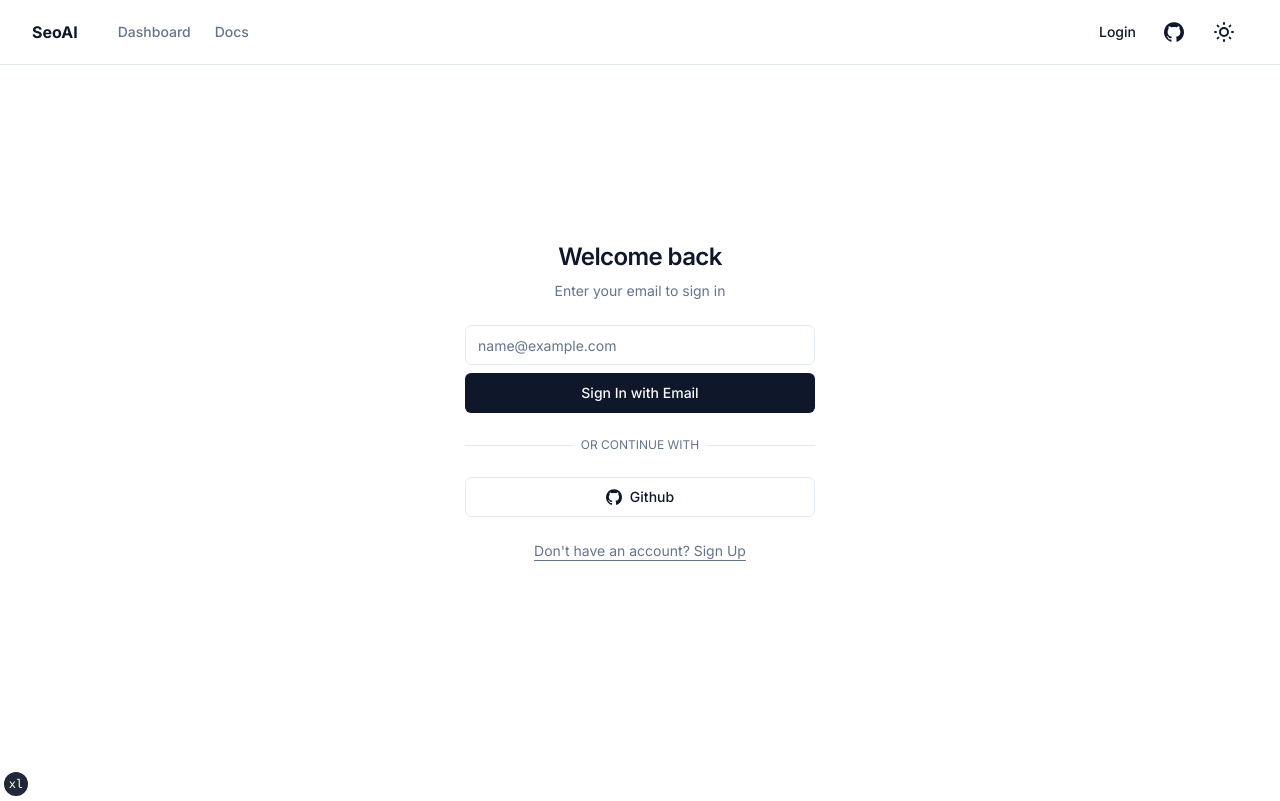
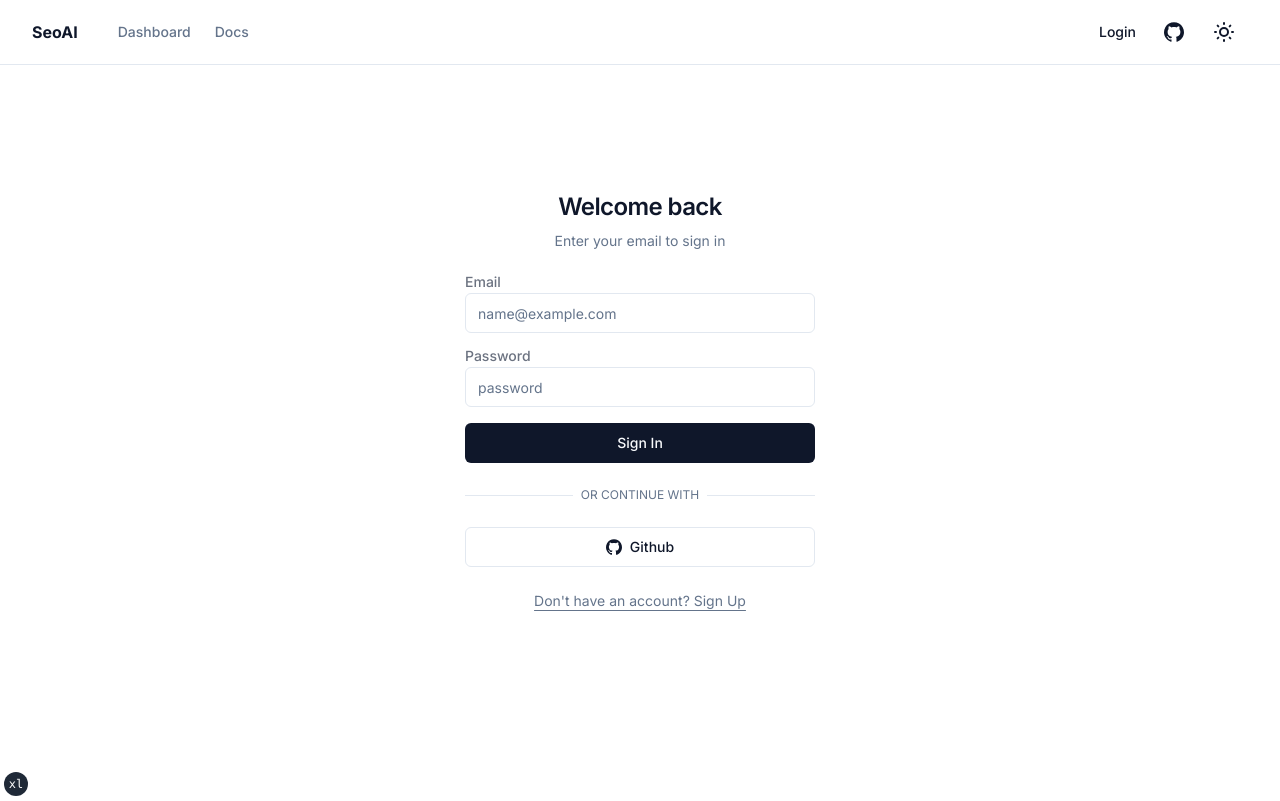
Before and after one commit to rocketburst/seoai, a Next.js app: page /login in a window 1280 px wide. Built offline with nearby package versions, Linux system fonts and the light colour scheme.

Commit message:
changed to using email and pass

```diff
--- a/components/user-auth-form.tsx
+++ b/components/user-auth-form.tsx
@@ -1,7 +1,6 @@
 "use client"
 
 import { useState } from "react"
-import { useSearchParams } from "next/navigation"
 import { zodResolver } from "@hookform/resolvers/zod"
 import { useForm } from "react-hook-form"
 import * as z from "zod"
@@ -27,7 +26,6 @@ export function UserAuthForm({ className, ...props }: UserAuthFormProps) {
   })
   const [isLoading, setIsLoading] = useState<boolean>(false)
   const [isGitHubLoading, setIsGitHubLoading] = useState<boolean>(false)
-  const searchParams = useSearchParams()
 
   const onSubmit = async (data: FormData) => {
     setIsLoading(true)
@@ -36,11 +34,12 @@ export function UserAuthForm({ className, ...props }: UserAuthFormProps) {
   return (
     <div className={cn("grid gap-6", className)} {...props}>
       <form onSubmit={handleSubmit(onSubmit)}>
-        <div className="grid gap-2">
+        <div className="grid gap-2 space-y-2">
           <div className="grid gap-1">
-            <Label className="sr-only" htmlFor="email">
+            <Label className="text-gray-500" htmlFor="email">
               Email
             </Label>
+
             <Input
               id="email"
               placeholder="name@example.com"
@@ -58,11 +57,33 @@ export function UserAuthForm({ className, ...props }: UserAuthFormProps) {
             )}
           </div>
 
+          <div className="grid gap-1">
+            <Label className="text-gray-500" htmlFor="password">
+              Password
+            </Label>
+
+            <Input
+              id="password"
+              placeholder="password"
+              type="password"
+              autoCapitalize="none"
+              autoCorrect="off"
+              disabled={isLoading || isGitHubLoading}
+              {...register("password")}
+            />
+
+            {errors?.email && (
+              <p className="px-1 text-xs text-red-600">
+                {errors.email.message}
+              </p>
+            )}
+          </div>
+
           <button className={cn(buttonVariants())} disabled={isLoading}>
             {isLoading && (
               <Icons.spinner className="mr-2 h-4 w-4 animate-spin" />
             )}
-            Sign In with Email
+            Sign In
           </button>
         </div>
       </form>
--- a/lib/validations/auth.ts
+++ b/lib/validations/auth.ts
@@ -2,4 +2,5 @@ import * as z from "zod"
 
 export const userAuthSchema = z.object({
   email: z.string().email(),
+  password: z.string().min(8),
 })
```
